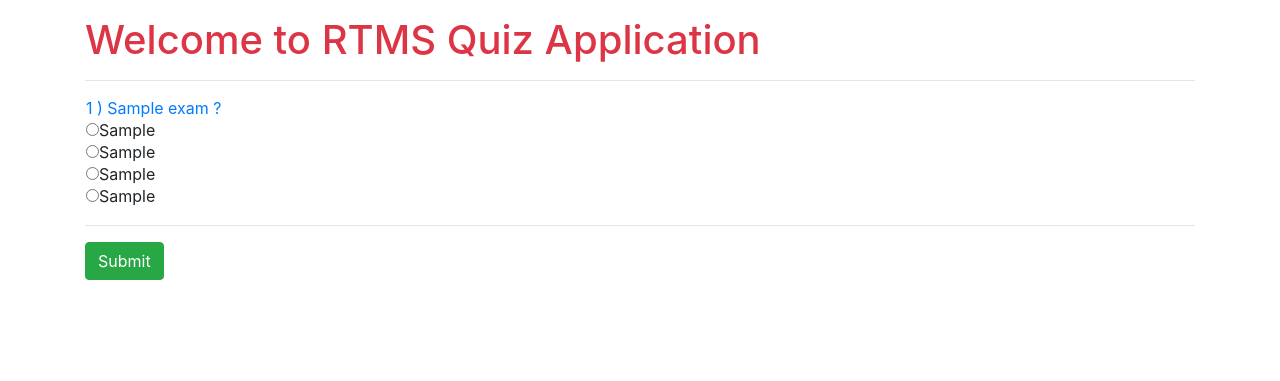
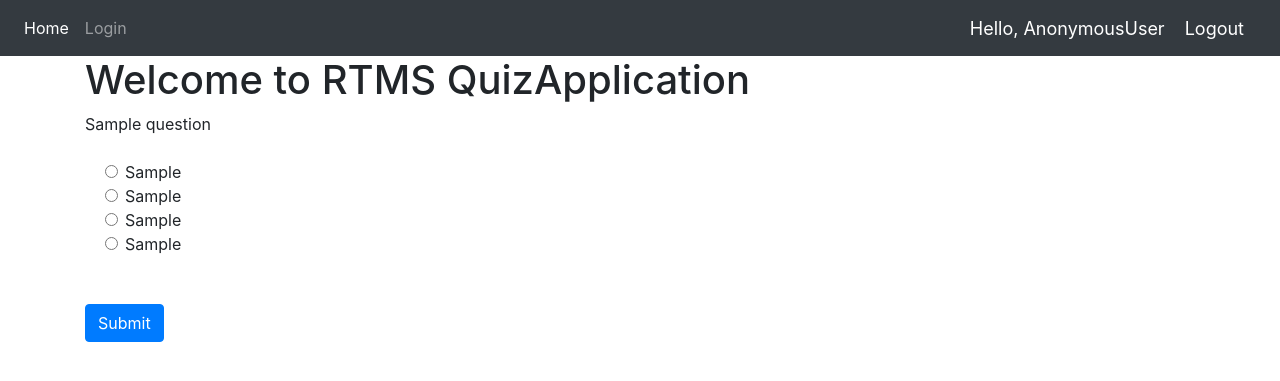
Before and after one commit to theeps/-RTMS_Webdevelopers, a Django app: template quiz/templates/Homee.html in a window 1280 px wide. Shown: the top 381 px of the page. Run offline with Django 3.2, Linux system fonts and the light colour scheme; the template is opened without the code that fills it: most values are stand-ins (such as "Sample title", 1, 10 or a date in 2020); parts of the project's set-up code (start-up, migrations or seed data) failed here and were passed over; some libraries are stand-ins or nearby versions.

Commit message:
Update Homee.html

```diff
--- a/quiz/templates/Homee.html
+++ b/quiz/templates/Homee.html
@@ -1,77 +1,50 @@
-<html>
-<head>
-    <title> RTMS Quiz Application</title>
-    <link rel="stylesheet" href="https://maxcdn.bootstrapcdn.com/bootstrap/4.5.0/css/bootstrap.min.css">
-  <script src="https://ajax.googleapis.com/ajax/libs/jquery/3.5.1/jquery.min.js"></script>
-  <script src="https://cdnjs.cloudflare.com/ajax/libs/popper.js/1.16.0/umd/popper.min.js"></script>
-  <script src="https://maxcdn.bootstrapcdn.com/bootstrap/4.5.0/js/bootstrap.min.js"></script>
+{% extends 'dependencies.html' %}
 
-    <script>
-    $(document).ready(function(){
-    $("#b1").click(function(){
-        $(".rb").show();
-        $(".rb").attr("disabled",true);
+{% block content %}
+{% load static %}
+<div class="container ">
+<h1>Welcome to RTMS QuizApplication</h1>
 
 
-    });
-    });
 
+ <form method='post' action=''>
+    {% csrf_token %}
+    {% for q  in questions%}
+    <div class="form-group">
+      <label for="question">{{q.question}}</label>
+    </div>
+    <div class="form-check">
+        <div class="form-check">
+            <input class="form-check-input" type="radio" name="{{q.question}}" id="gridRadios1" value="option1" >
+            <label class="form-check-label" for="gridRadios1">
+                {{q.op1}}
+            </label>
+        </div>
+        <div class="form-check">
+            <input class="form-check-input" type="radio" name="{{q.question}}" id="gridRadios2" value="option2">
+            <label class="form-check-label" for="gridRadios2">
+                {{q.op2}}
+            </label>
+        </div>
+        <div class="form-check">
+            <input class="form-check-input" type="radio" name="{{q.question}}" id="gridRadios1" value="option3">
+            <label class="form-check-label" for="gridRadios1">
+                {{q.op3}}
+            </label>
+        </div>
+        <div class="form-check">
+            <input class="form-check-input" type="radio" name="{{q.question}}" id="gridRadios2" value="option4">
+            <label class="form-check-label" for="gridRadios2">
+                {{q.op4}}
+            </label>
+        </div>
+        <br>
+    </div>
+    {% endfor %}
+    <input id='timer' type='hidden' name="timer" value="">
+    <br>
+    <button type="submit" class="btn btn-primary">Submit</button>
+  </form>
 
-        function getanswers()
-        {
-        document.getElementById("UserAnswers").innerHTML = "";
-        var e = document.getElementsByTagName("input");
-            for(i = 0 ; i<=e.length;i++)
-            {
-                if(e[i].type=="radio")
-                {
-                    if(e[i].checked)
-                    {
-                        document.getElementById("UserAnswers").innerHTML+="Q "+e[i].name + " The Answers You Are Selected Is : "+e[i].value+"<br>";
-
-                    }
-                }
-            }
-        }
-    </script>
-
-
-</head>
-<body>
-<div class="container">
-    <h1 class="text-danger mt-3" style="color : green">Welcome to RTMS Quiz Application</h1>
-    <hr>
-    <div>
-        {% for i in  exam %}
-        <table>
-            <tr>
-                <td class="text-primary">{{i.id}} ) {{i.Question}} ?</td>
-            </tr>
-            <tr>
-                <td><input type = "radio" class="rb" name = {{i.id}} id="Option1" value="{{i.Option1}}">{{i.Option1}}</td>
-            </tr>
-            <tr>
-                <td><input type = "radio" class="rb" name = {{i.id}} id="Option2" value="{{i.Option2}}">{{i.Option2}}</td>
-            </tr>
-            <tr>
-                <td><input type = "radio" class="rb" name = {{i.id}} id="Option3" value="{{i.Option3}}">{{i.Option3}}</td>
-            </tr>
-            <tr>
-                <td><input type = "radio" class="rb" name = {{i.id}} id="Option4" value="{{i.Option4}}">{{i.Option4}}</td>
-            </tr>
-
-            <tr>
-                <td><label id="Answer" class= "rb" style="display:none ; color : green"><b>{{i.Corrans}}</b></label></td>
-            </tr>
-
-        </table>
-<hr>
-
-        {% endfor %}
-        <input type="submit" class="btn btn-success" value="Submit" id="b1" onclick="getanswers()">
-        <br>
-        <b id="UserAnswers"></b>
-        </div>
 </div>
-</body>
-</html>
+{% endblock %}
```
